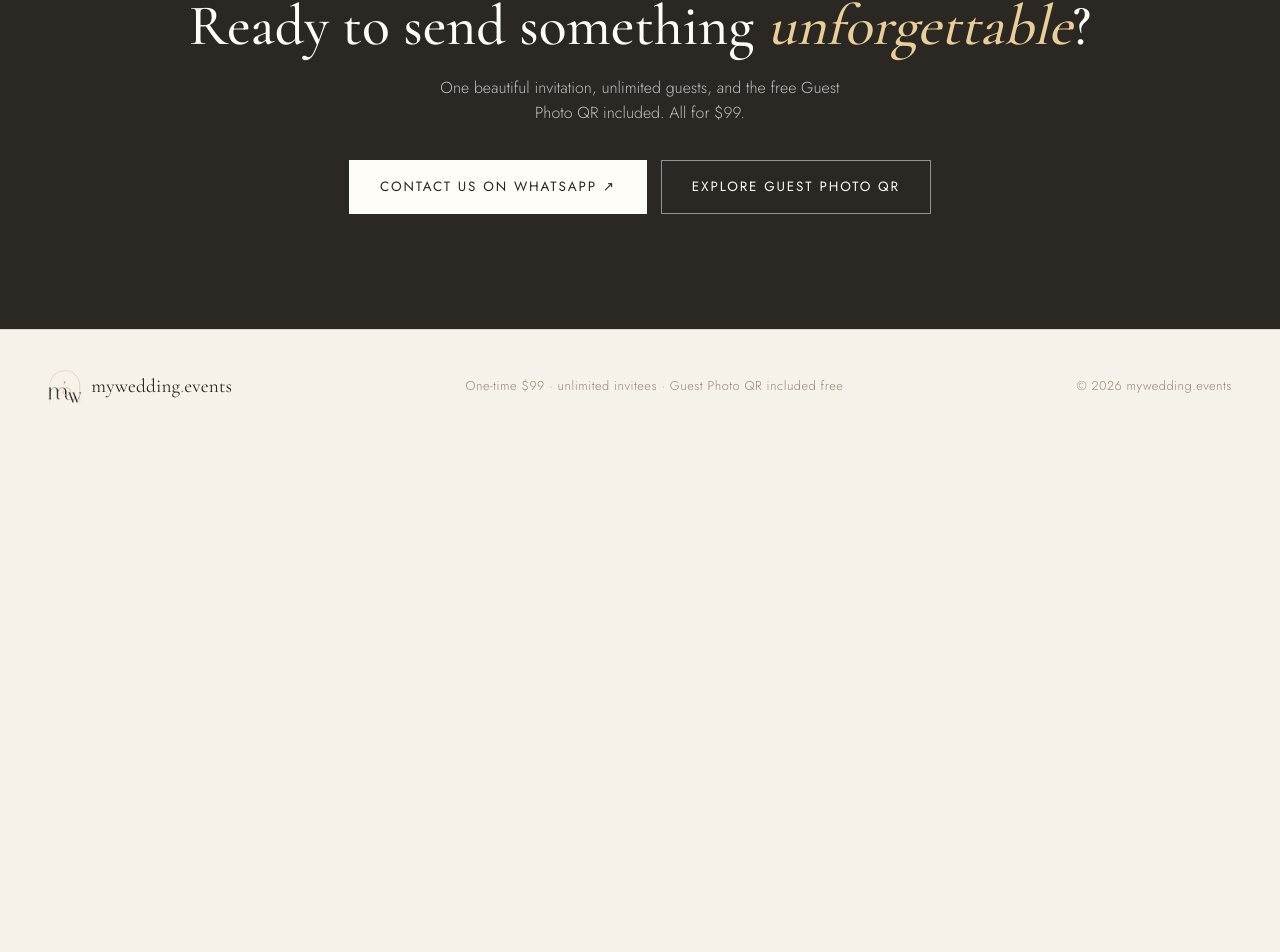
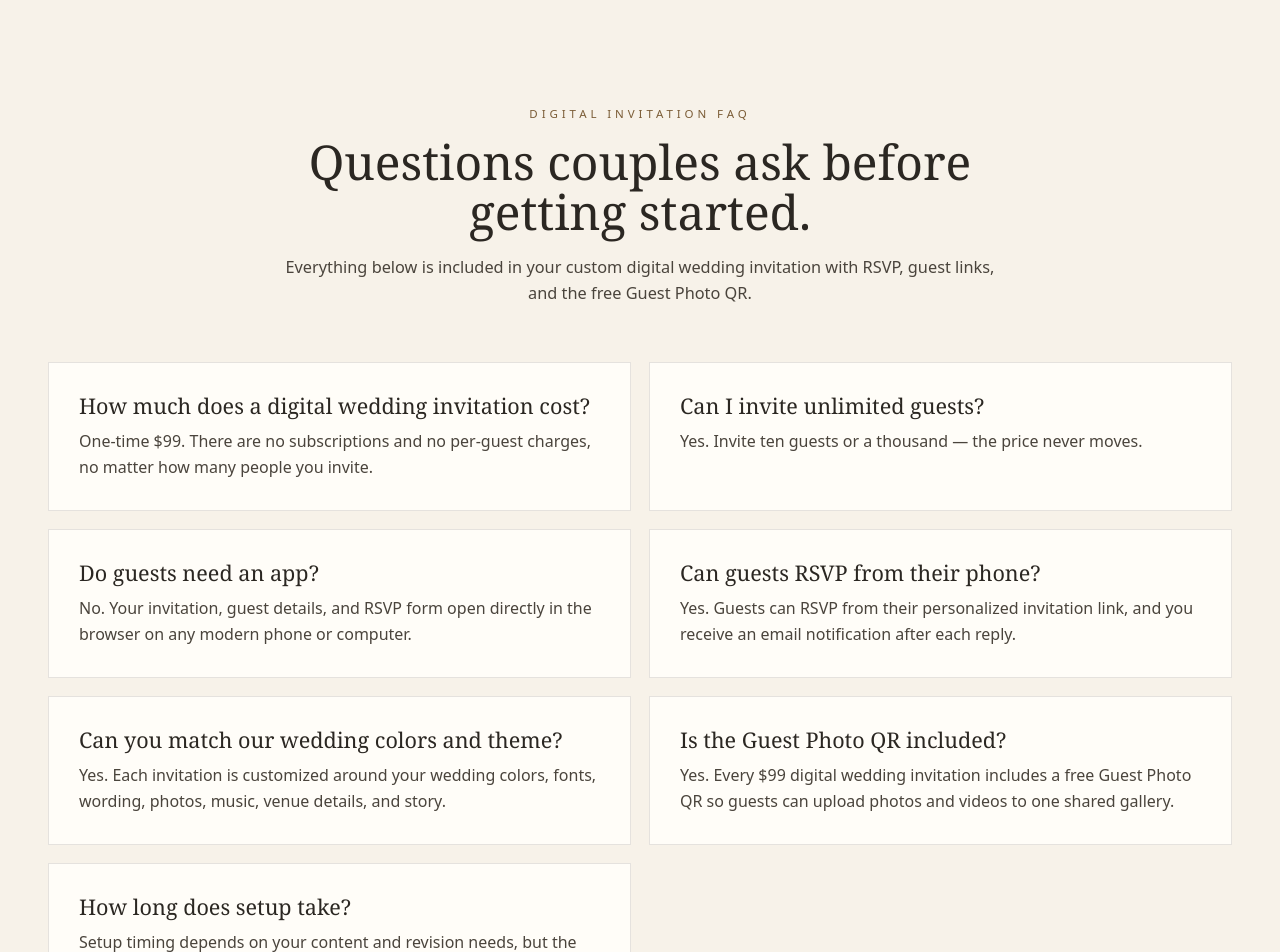
Before and after one commit to Mywedding-events/mywedding.events, a Next.js app: page /digital-wedding-invitation in a window 1280 px wide. Shown: the part 1829-2781 px from the top of the page. Before the commit the page ends 2273 px from the top, so only its background shows below. Built offline with nearby package versions, Linux system fonts and the light colour scheme.

Commit message:
Implement phase 1 SEO improvements

```diff
--- a/app/digital-wedding-invitation/invitation.css
+++ b/app/digital-wedding-invitation/invitation.css
@@ -87,3 +87,18 @@
   .pricing-grid { grid-template-columns: 1fr; }
   .steps { grid-template-columns: 1fr; gap: 36px; }
 }
+
+/* FAQ */
+.faq { background: var(--ivory); border-bottom: 1px solid var(--line); }
+.faq-wrap { max-width: var(--maxw); margin: 0 auto; }
+.faq-head { max-width: 720px; margin: 0 auto clamp(32px, 5vw, 56px); text-align: center; }
+.faq-head h2 { font-size: clamp(2rem, 4vw, 3rem); margin-top: 14px; }
+.faq-head p:not(.eyebrow) { color: var(--ink-soft); margin-top: 16px; font-size: 1.02rem; }
+.faq-list { display: grid; grid-template-columns: repeat(2, minmax(0, 1fr)); gap: 18px; }
+.faq-item { background: var(--paper); border: 1px solid var(--line); padding: clamp(22px, 3vw, 30px); }
+.faq-item h3 { font-size: 1.35rem; line-height: 1.2; }
+.faq-item p { color: var(--ink-soft); margin-top: 10px; }
+
+@media (max-width: 760px) {
+  .faq-list { grid-template-columns: 1fr; }
+}
--- a/app/digital-wedding-invitation/page.jsx
+++ b/app/digital-wedding-invitation/page.jsx
@@ -4,7 +4,7 @@ import Header from '@/components/Header';
 import Footer from '@/components/Footer';
 
 export const metadata = {
-  title: 'Digital Wedding Invitation — Customized & Elegant, $99',
+  title: 'Digital Wedding Invitation with RSVP — Custom Design for $99',
   description:
     'A beautifully crafted digital wedding invitation tailored to your story. Unlimited invitees, RSVP management, custom guest links, location & map, music, and a free Guest Photo QR — one-time $99.',
   keywords: [
@@ -20,7 +20,7 @@ export const metadata = {
   alternates: { canonical: '/digital-wedding-invitation' },
   openGraph: {
     url: '/digital-wedding-invitation',
-    title: 'Digital Wedding Invitation — Customized & Elegant, $99',
+    title: 'Digital Wedding Invitation with RSVP — Custom Design for $99',
     description:
       'A beautifully crafted digital wedding invitation tailored to your story. Unlimited invitees, RSVP management, and a free Guest Photo QR — one-time $99.',
     images: [
@@ -34,12 +34,44 @@ export const metadata = {
   },
   twitter: {
     card: 'summary_large_image',
-    title: 'Digital Wedding Invitation — Customized & Elegant, $99',
+    title: 'Digital Wedding Invitation with RSVP — Custom Design for $99',
     description:
       'Send a beautiful digital wedding invitation. Unlimited invitees, RSVP management, free Guest Photo QR. One-time $99.',
     images: ['/images/digital-wedding-invitation-phone-mockup.png'],
   },
 };
+
+
+const invitationFaqs = [
+  {
+    question: 'How much does a digital wedding invitation cost?',
+    answer: 'One-time $99. There are no subscriptions and no per-guest charges, no matter how many people you invite.',
+  },
+  {
+    question: 'Can I invite unlimited guests?',
+    answer: 'Yes. Invite ten guests or a thousand — the price never moves.',
+  },
+  {
+    question: 'Do guests need an app?',
+    answer: 'No. Your invitation, guest details, and RSVP form open directly in the browser on any modern phone or computer.',
+  },
+  {
+    question: 'Can guests RSVP from their phone?',
+    answer: 'Yes. Guests can RSVP from their personalized invitation link, and you receive an email notification after each reply.',
+  },
+  {
+    question: 'Can you match our wedding colors and theme?',
+    answer: 'Yes. Each invitation is customized around your wedding colors, fonts, wording, photos, music, venue details, and story.',
+  },
+  {
+    question: 'Is the Guest Photo QR included?',
+    answer: 'Yes. Every $99 digital wedding invitation includes a free Guest Photo QR so guests can upload photos and videos to one shared gallery.',
+  },
+  {
+    question: 'How long does setup take?',
+    answer: 'Setup timing depends on your content and revision needs, but the process starts as soon as you share your wedding details, design direction, and guest requirements.',
+  },
+];
 
 const invitationJsonLd = {
   '@context': 'https://schema.org',
@@ -72,40 +104,14 @@ const invitationBreadcrumbJsonLd = {
 const invitationFaqJsonLd = {
   '@context': 'https://schema.org',
   '@type': 'FAQPage',
-  mainEntity: [
-    {
-      '@type': 'Question',
-      name: 'How much does a digital wedding invitation cost?',
-      acceptedAnswer: {
-        '@type': 'Answer',
-        text: 'One-time $99. There are no subscriptions and no per-guest charges, no matter how many people you invite.',
-      },
+  mainEntity: invitationFaqs.map(({ question, answer }) => ({
+    '@type': 'Question',
+    name: question,
+    acceptedAnswer: {
+      '@type': 'Answer',
+      text: answer,
     },
-    {
-      '@type': 'Question',
-      name: 'How many guests can I invite with a digital wedding invitation?',
-      acceptedAnswer: {
-        '@type': 'Answer',
-        text: 'Unlimited. Invite ten guests or a thousand — the price never moves.',
-      },
-    },
-    {
-      '@type': 'Question',
-      name: 'What is included with a digital wedding invitation from mywedding.events?',
-      acceptedAnswer: {
-        '@type': 'Answer',
-        text: 'A fully customized invitation, location details and map, music, RSVP management with email notifications, a custom link for each invitee, and a free Guest Photo QR.',
-      },
-    },
-    {
-      '@type': 'Question',
-      name: 'Do guests need to install an app to RSVP or view the invitation?',
-      acceptedAnswer: {
-        '@type': 'Answer',
-        text: 'No. The digital wedding invitation and RSVP both open in the browser — no app required.',
-      },
-    },
-  ],
+  })),
 };
 
 function Tick() {
@@ -173,6 +179,25 @@ export default function InvitationPage() {
         </div>
       </section>
 
+
+      <section className="faq" id="faq">
+        <div className="wrap faq-wrap">
+          <div className="faq-head">
+            <p className="eyebrow">Digital invitation FAQ</p>
+            <h2>Questions couples ask before getting started.</h2>
+            <p>Everything below is included in your custom digital wedding invitation with RSVP, guest links, and the free Guest Photo QR.</p>
+          </div>
+          <div className="faq-list">
+            {invitationFaqs.map(({ question, answer }) => (
+              <article className="faq-item" key={question}>
+                <h3>{question}</h3>
+                <p>{answer}</p>
+              </article>
+            ))}
+          </div>
+        </div>
+      </section>
+
       <section className="cta-band" id="cta">
         <div className="wrap">
           <h2>Ready to send something <em>unforgettable</em>?</h2>
--- a/app/globals.css
+++ b/app/globals.css
@@ -35,8 +35,8 @@
   --accent-t: oklch(0.60 0.066 72 / 0.12);
 
   /* Type */
-  --serif: var(--font-serif), 'Cormorant Garamond', Georgia, serif;
-  --sans:  var(--font-sans), 'Jost', system-ui, sans-serif;
+  --serif: 'Cormorant Garamond', Georgia, serif;
+  --sans:  'Jost', system-ui, sans-serif;
 
   /* Rhythm */
   --maxw: 1240px;
--- a/app/layout.jsx
+++ b/app/layout.jsx
@@ -1,20 +1,4 @@
 import './globals.css';
-import { Cormorant_Garamond, Jost } from 'next/font/google';
-
-const cormorant = Cormorant_Garamond({
-  subsets: ['latin'],
-  weight: ['400', '500', '600'],
-  style: ['normal', 'italic'],
-  variable: '--font-serif',
-  display: 'swap',
-});
-
-const jost = Jost({
-  subsets: ['latin'],
-  weight: ['300', '400', '500'],
-  variable: '--font-sans',
-  display: 'swap',
-});
 
 const SITE_URL = 'https://mywedding.events';
 const SITE_NAME = 'mywedding.events';
@@ -23,7 +7,7 @@ const OG_IMAGE = '/images/digital-wedding-invitation-phone-mockup.png';
 export const metadata = {
   metadataBase: new URL(SITE_URL),
   title: {
-    default: 'Digital Wedding Invitation — Elegant, Customized, $99 | mywedding.events',
+    default: 'Digital Wedding Invitations with RSVP & Photo QR — $99 | mywedding.events',
     template: '%s | mywedding.events',
   },
   description:
@@ -54,7 +38,7 @@ export const metadata = {
     type: 'website',
     siteName: SITE_NAME,
     url: SITE_URL,
-    title: 'Digital Wedding Invitation — Elegant, Customized, $99',
+    title: 'Digital Wedding Invitations with RSVP & Photo QR — $99',
     description:
       'A beautifully crafted digital wedding invitation tailored to your story. Unlimited invitees, RSVP management, and a free Guest Photo QR — for one fair $99.',
     images: [
@@ -69,7 +53,7 @@ export const metadata = {
   },
   twitter: {
     card: 'summary_large_image',
-    title: 'Digital Wedding Invitation — Elegant, Customized, $99',
+    title: 'Digital Wedding Invitations with RSVP & Photo QR — $99',
     description:
       'Send a beautiful digital wedding invitation. One-time $99, unlimited invitees, RSVP management, free Guest Photo QR.',
     images: [OG_IMAGE],
@@ -136,7 +120,7 @@ const websiteJsonLd = {
 
 export default function RootLayout({ children }) {
   return (
-    <html lang="en" className={`${cormorant.variable} ${jost.variable}`}>
+    <html lang="en">
       <head>
         <script
           type="application/ld+json"
--- a/app/page.jsx
+++ b/app/page.jsx
@@ -3,13 +3,13 @@ import Header from '@/components/Header';
 import Slider from '@/components/Slider';
 
 export const metadata = {
-  title: 'Digital Wedding Invitations with RSVP — $99',
+  title: 'Digital Wedding Invitations with RSVP & Photo QR — $99',
   description:
     'Create a beautiful digital wedding invitation with RSVP tracking, custom guest links, and a free Guest Photo QR. One-time $99, unlimited invitees.',
   alternates: { canonical: '/' },
   openGraph: {
     url: '/',
-    title: 'Digital Wedding Invitations with RSVP — $99',
+    title: 'Digital Wedding Invitations with RSVP & Photo QR — $99',
     description:
       'Beautiful digital wedding invitations with RSVP tracking, custom guest links, and a free Guest Photo QR. One-time $99, unlimited invitees.',
   },
--- a/app/wedding-photo-qr-code/wedding-photo-qr-code.css
+++ b/app/wedding-photo-qr-code/wedding-photo-qr-code.css
@@ -69,3 +69,18 @@
   .hero__media { order: -1; padding: 44px 24px; }
   .what-grid { grid-template-columns: 1fr; gap: 24px; }
 }
+
+/* FAQ */
+.faq { background: var(--ivory); border-bottom: 1px solid var(--line); }
+.faq-wrap { max-width: var(--maxw); margin: 0 auto; }
+.faq-head { max-width: 720px; margin: 0 auto clamp(32px, 5vw, 56px); text-align: center; }
+.faq-head h2 { font-size: clamp(2rem, 4vw, 3rem); margin-top: 14px; }
+.faq-head p:not(.eyebrow) { color: var(--ink-soft); margin-top: 16px; font-size: 1.02rem; }
+.faq-list { display: grid; grid-template-columns: repeat(2, minmax(0, 1fr)); gap: 18px; }
+.faq-item { background: var(--paper); border: 1px solid var(--line); padding: clamp(22px, 3vw, 30px); }
+.faq-item h3 { font-size: 1.35rem; line-height: 1.2; }
+.faq-item p { color: var(--ink-soft); margin-top: 10px; }
+
+@media (max-width: 760px) {
+  .faq-list { grid-template-columns: 1fr; }
+}
```
Also changed, not shown: app/wedding-photo-qr-code/page.jsx (+77 -8 lines).
